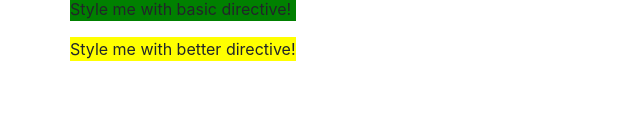
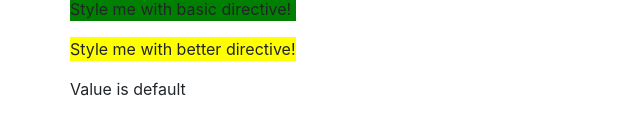
Before and after one commit to brigo91/Udemy-Angular, an Angular app: page / in a window 1280 px wide. Shown: the part 194-328 px from the top of the page, without its empty margins (0-640 px from the left). Built offline with nearby package versions, Linux system fonts and the light colour scheme.

Commit message:
Use ngSwitch

```diff
--- a/src/app/app.component.html
+++ b/src/app/app.component.html
@@ -51,6 +51,12 @@
       </ul>
       <p appBasicHighlight>Style me with basic directive!</p>
       <p [appBetterHighlight]="'red'" [defaultColor]="'yellow'">Style me with better directive!</p>
+      <div [ngSwitch]="value">
+        <p *ngSwitchCase="5">Value is 5</p>
+        <p *ngSwitchCase="10">Value is 10</p>
+        <p *ngSwitchCase="100">Value is 100</p>
+        <p *ngSwitchDefault="">Value is default</p>
+      </div>
     </div>
   </div>
 </div>
--- a/src/app/app.component.ts
+++ b/src/app/app.component.ts
@@ -10,4 +10,5 @@
   oddNumbers = [1, 3, 5];
   evenNunbers = [2, 4]
   onlyOdd = false;
+  value = 1000;
 }
```
